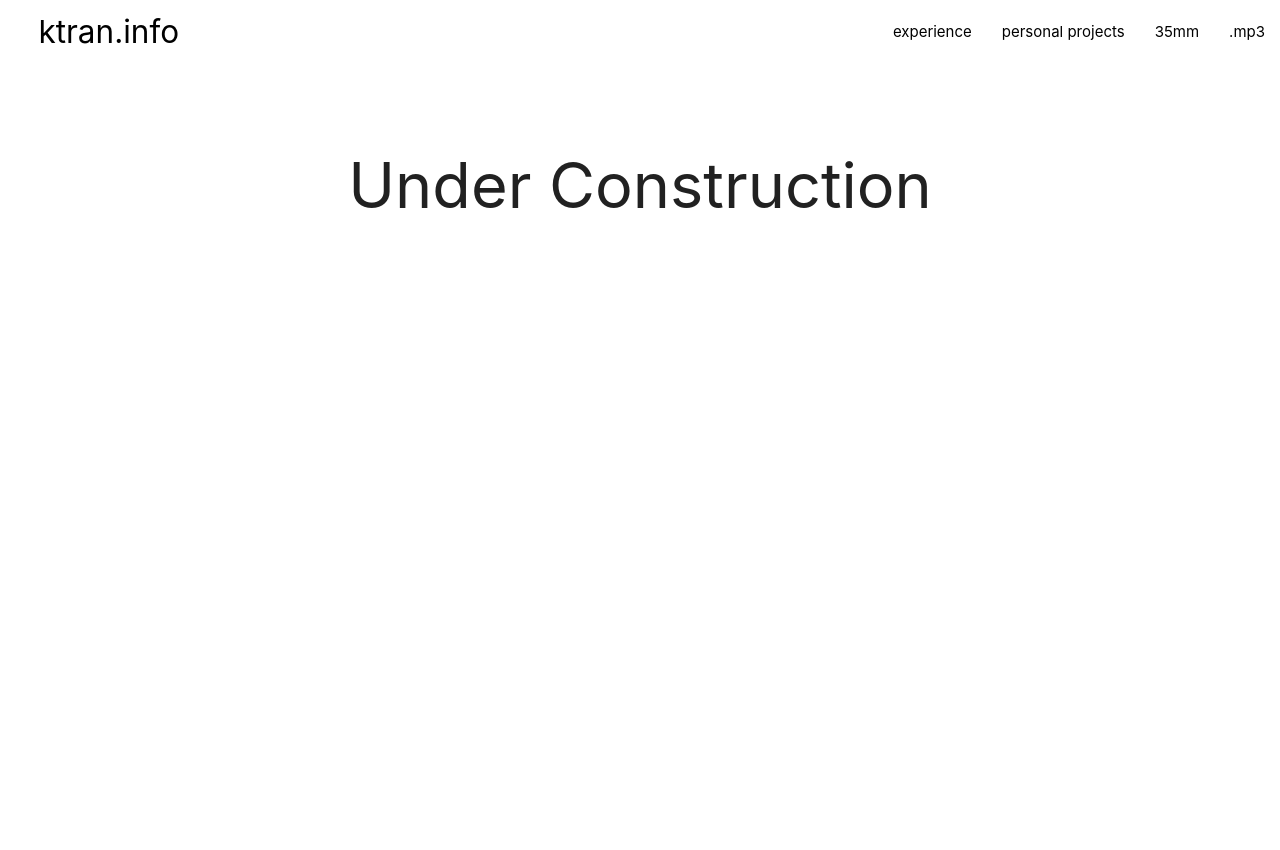
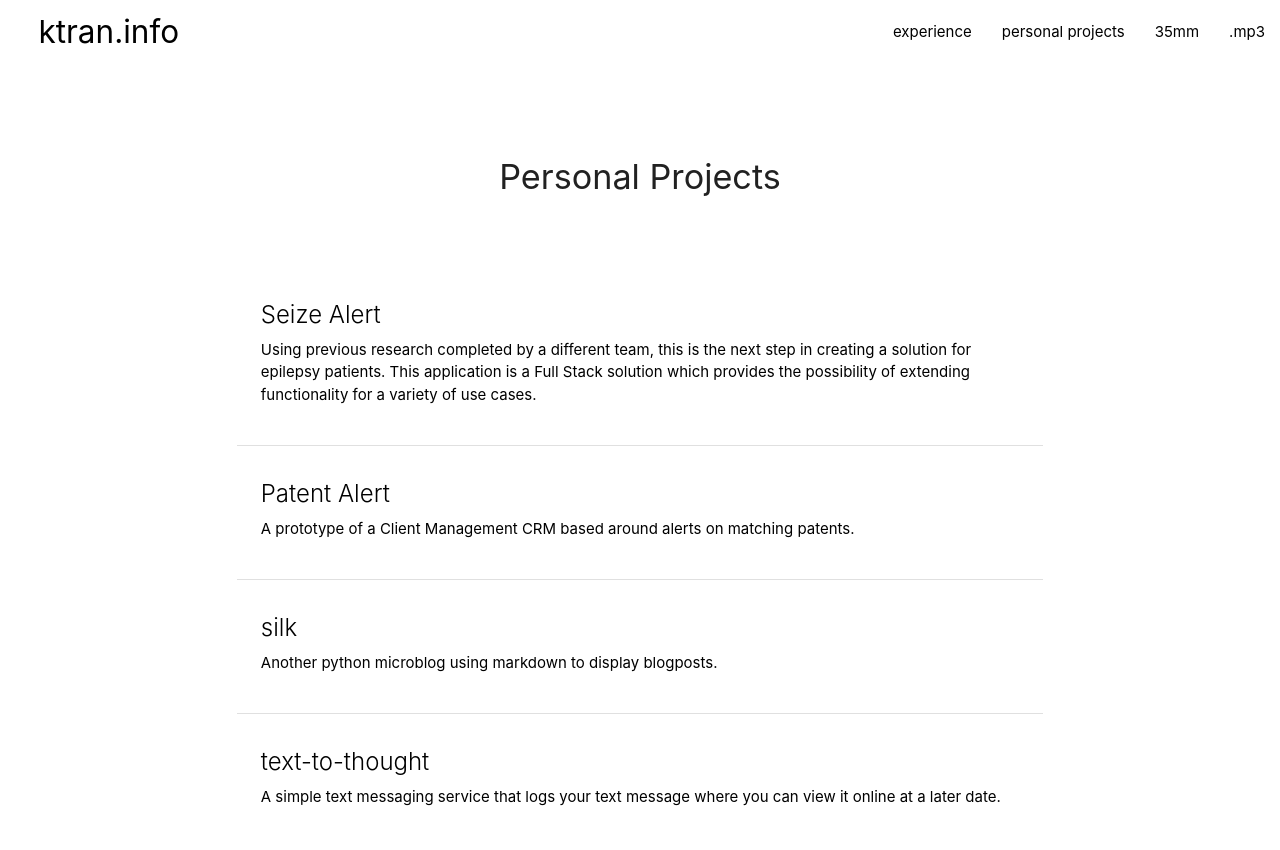
Before and after one commit to 5PK/personal-portfolio, a plain HTML site: page projects.html in a window 1280 px wide. Before the commit the page ends 800 px from the top, so only its background shows below. Drawn offline with nearby package versions, Linux system fonts and the light colour scheme.

Commit message:
Add experience and projects

```diff
--- a/projects.html
+++ b/projects.html
@@ -8,7 +8,7 @@
     <!--Import materialize.css-->
     <link type="text/css" rel="stylesheet" href="css/materialize.min.css" media="screen,projection" />
 
-    <link type="text/css" rel="stylesheet" href="css/pages/home.css" />
+    <link type="text/css" rel="stylesheet" href="css/pages/experience.css" />
 
     <!--Let browser know website is optimized for mobile-->
     <meta name="viewport" content="width=device-width, initial-scale=1.0" />
@@ -28,10 +28,58 @@
     </nav>
     <div class="container">
         <!-- Page Content goes here -->
-        <div class="row center" style="padding: 5%;">
-            <h1>Under Construction</h1>
+        <div class="row center" style="padding-left: 5%; padding-right: 5%; padding-top: 8%; padding-bottom: 5%;">
+            <h4>Personal Projects</h4>
         </div>
+        <div class="row" style="padding-left: 5%; padding-right: 5%; ">
 
+            <ul>
+                <li>
+                    <div class="card white z-depth-0">
+                        <div class="card-content black-text">
+                            <span class="card-title">Seize Alert</span>
+                            <p>Using previous research completed by a different team,
+                                this is the next step in creating a solution for epilepsy patients.
+                                This application is a Full Stack solution which provides the possibility of
+                                extending functionality for a variety of use cases.</p>
+                        </div>
+                    </div>
+
+                </li>
+                <div class="divider"></div>
+                <li>
+                    <div class="card white z-depth-0">
+                        <div class="card-content black-text">
+                            <span class="card-title">Patent Alert</span>
+                            <p>A prototype of a Client Management CRM based around alerts on matching patents.</p>
+                        </div>
+                    </div>
+
+                </li>
+                <div class="divider"></div>
+                <li>
+                    <div class="card white z-depth-0">
+                        <div class="card-content black-text">
+                            <span class="card-title">silk</span>
+                            <p>Another python microblog using markdown to display blogposts.</p>
+                        </div>
+                    </div>
+
+                </li>
+                <div class="divider"></div>
+                <li>
+                    <div class="card white z-depth-0">
+                        <div class="card-content black-text">
+                            <span class="card-title">text-to-thought</span>
+                            <p>A simple text messaging service that logs your text message where you can view it online
+                                at a later date.
+                            </p>
+                        </div>
+                    </div>
+
+                </li>
+            </ul>
+        </div>
 
     </div>
 
```
Also changed, not shown: experience.html (+37 -3 lines), css/pages/experience.css (added).
